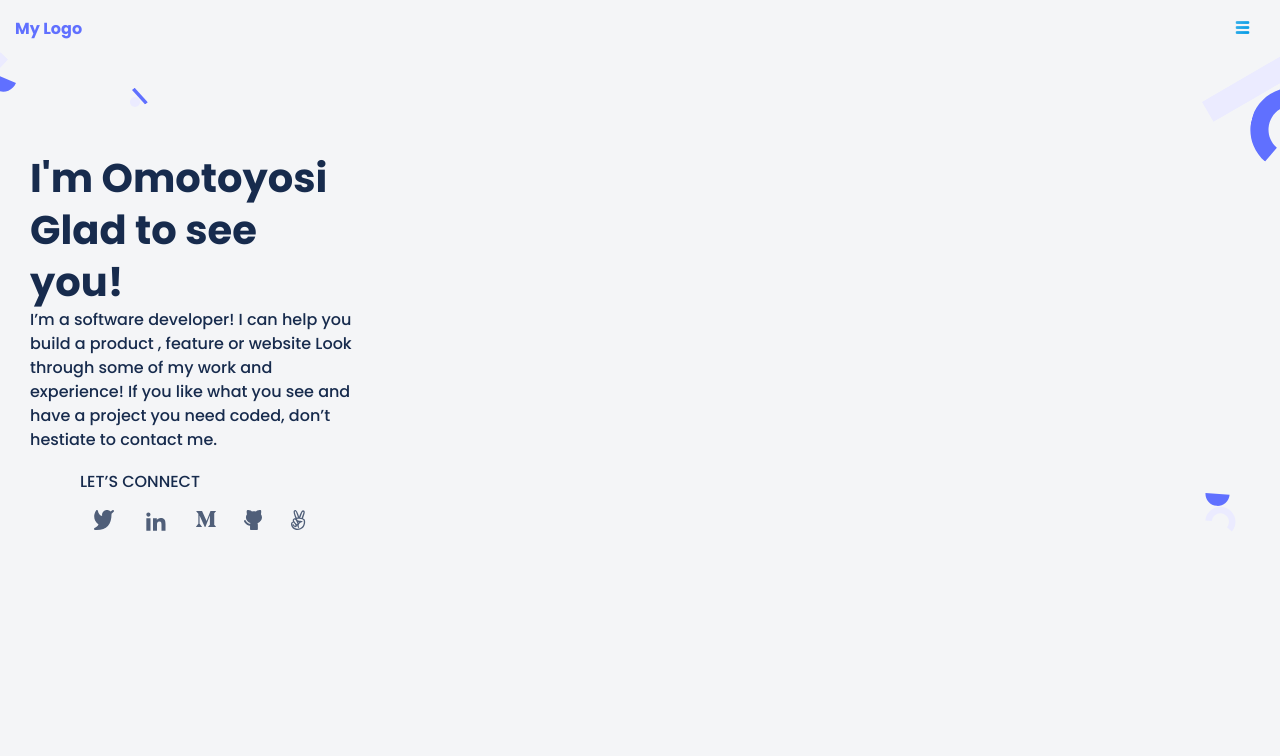
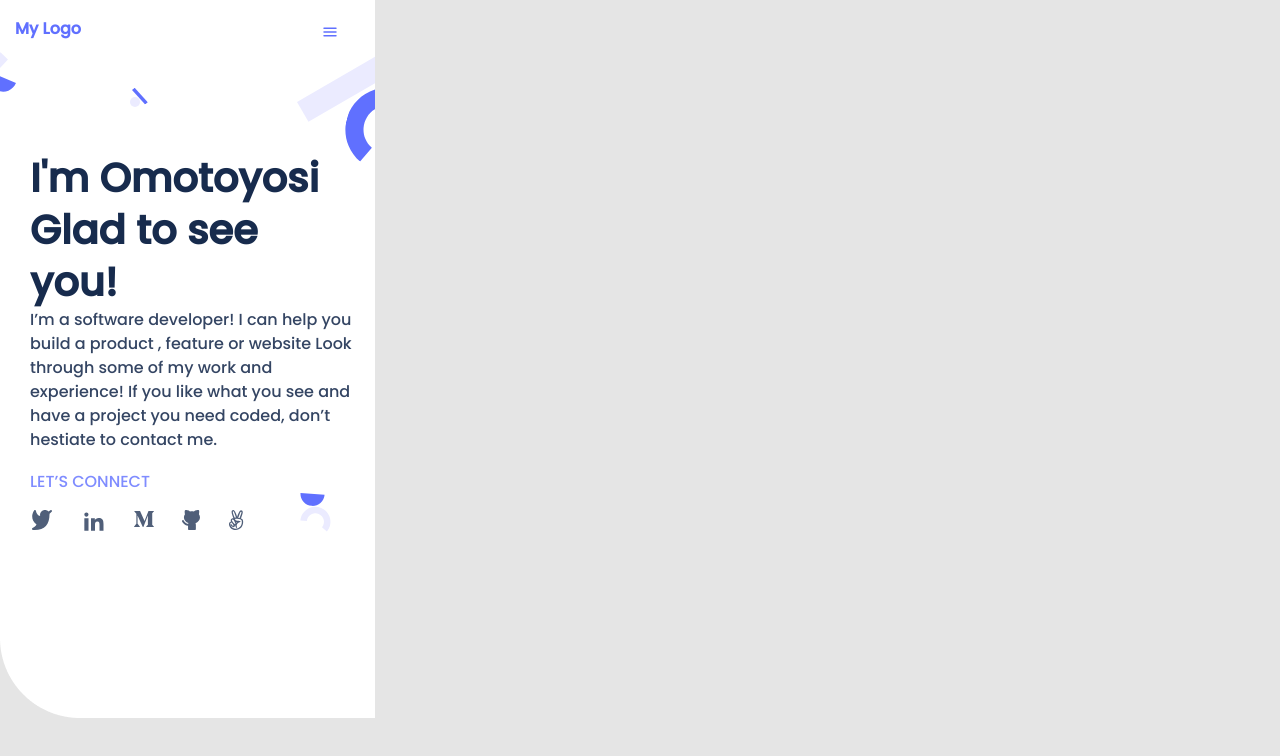
Before and after one commit to toyman640/Portfolio-setup, a website: page index.html in a window 1280 px wide. Drawn offline with Linux system fonts and the light colour scheme.

Commit message:
adjustment to socials section and fonts

```diff
--- a/index.html
+++ b/index.html
@@ -19,7 +19,7 @@
               <li class="nav-item other-item"><a href="http://">About</a></li>
               <li class="nav-item other-item"><a href="http://">Contact</a></li>
           </ul>
-          <img class="nav-ham" src="images/icons8-menu-24.png" alt="ham" srcset="">
+          <img class="nav-ham" src="images/Enabled.svg" alt="ham" srcset="">
       </nav>
         <section class="banner">
             <div class="shapes">
--- a/style.css
+++ b/style.css
@@ -1,9 +1,16 @@
-@import url("https://fonts.googleapis.com/css2?family=Poppins:wght@500;600;700&display=swap");
+@import url("https://fonts.googleapis.com/css2?family=Poppins:wght@200&display=swap");
 
 body {
-  background: #f4f5f7;
+  background-color: #e5e5e5;
   margin: 0;
   font-family: 'Poppins', sans-serif;
+}
+
+.first-section {
+  background: url('images/header-background-mobile.png') no-repeat;
+  background-size: cover;
+  height: 718px;
+  width: 375px;
 }
 
 .navbar {
@@ -27,9 +34,9 @@ body {
 }
 
 .nav-ham {
-  height: 15px;
+  height: 30px;
   margin-left: auto;
-  padding-top: 20px;
+  padding-top: 17px;
   margin-right: 30px;
 }
 
@@ -100,7 +107,7 @@ body {
   width: 327px;
   height: 146px;
   font-family: 'Poppins', sans-serif;
-  color: #172b4d;
+  color: #344563;
   font-style: normal;
   font-weight: 400;
   font-size: 16px;
@@ -109,15 +116,20 @@ body {
 }
 
 .socials {
-  margin-left: 80px;
+  margin: 0 30px;
 }
 
 .socials-header {
   font-family: 'Poppins', sans-serif;
-  color: #172b4d;
+  color: #7f8cff;
   font-weight: 500px;
   font-size: 16px;
   line-height: 24px;
+}
+
+.icons {
+  margin: 0;
+  margin-left: -12px;
 }
 
 .icons ul {
```
Also changed, not shown: images/Enabled.svg (added), images/header-background-mobile.png (added).
